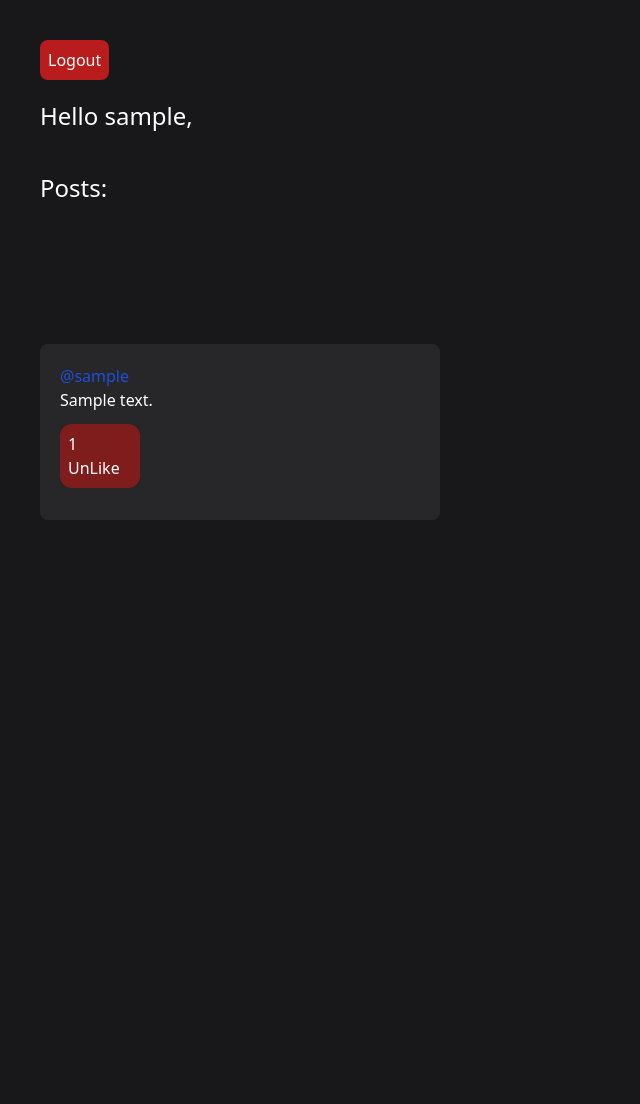
After one commit to MayankPurohit8/Backend, a Node server app: page /posts in a window 1280 px wide. The commit adds this page. Shown: the whole page, without its empty margins (0-640 px from the left). Run offline with Node 20, Linux system fonts and the light colour scheme; a user stored in the database is signed in; tables that the repository leaves empty hold one stand-in row (values such as "Sample post"); some libraries are stand-ins or nearby versions.

Commit message:
Posts application like and edit and posts feature

```diff
--- a/11basic_Post_application/app.js
+++ b/11basic_Post_application/app.js
@@ -58,14 +58,14 @@ app.post("/login", async function (req, res) {
     if (result) {
       let token = jwt.sign({ email, userId: user.__id }, "shh");
       res.cookie("token", token);
-      res.status(200).send("/profile");
+      res.status(200).redirect("/profile");
     } else res.redirect("/login");
   });
 });
 
 app.get("/logout", isLoggedin, function (req, res) {
   res.cookie("token", "");
-  res.send("/login ");
+  res.render("login");
 });
 
 function isLoggedin(req, res, next) {
@@ -98,4 +98,47 @@ app.post("/post", isLoggedin, async function (req, res) {
   res.redirect("/profile");
 });
 
+app.get("/like/:id", isLoggedin, async function (req, res) {
+  let user = await userModel.findOne({ email: req.user.email });
+  let post = await postModel.findOne({ _id: req.params.id }).populate("user");
+
+  if (await post.likes.includes(user._id)) {
+    let i = post.likes.indexOf(user.Id);
+    post.likes.splice(i, 1);
+  } else {
+    post.likes.push(user._id);
+  }
+  await post.save();
+  res.redirect("/posts");
+});
+
+app.get("/edit/:id", isLoggedin, async function (req, res) {
+  let user = await userModel.findOne({ email: req.user.email });
+  let post = await postModel.findOne({ _id: req.params.id });
+  res.render("edit", { user: user, post: post });
+});
+
+app.post("/edit/:id", isLoggedin, async function (req, res) {
+  await postModel.findOneAndUpdate(
+    { _id: req.params.id },
+    { content: req.body.content }
+  );
+
+  res.redirect("/profile");
+});
+
+app.get("/edit/:id", isLoggedin, async function (req, res) {
+  let user = await userModel.findOne({ email: req.user.email });
+  let post = await postModel.findOne({ _id: req.params.id });
+  res.render("edit", { user: user, post: post });
+});
+
+app.get("/posts", isLoggedin, async function (req, res) {
+  let user = await userModel.findOne({ email: req.user.email });
+  let allusers = await userModel.find();
+  let allposts = await postModel.find().populate("user");
+
+  res.render("posts", { user: user, allposts: allposts, allusers: allusers });
+});
+
 app.listen(3000);
--- /dev/null
+++ b/11basic_Post_application/views/posts.ejs
@@ -0,0 +1,52 @@
+<!DOCTYPE html>
+<html lang="en">
+
+<head>
+    <meta charset="UTF-8">
+    <meta name="viewport" content="width=device-width, initial-scale=1.0">
+    <title>Document</title>
+    <script src="https://cdn.tailwindcss.com"></script>
+</head>
+
+<body>
+    <div class="bg-zinc-900 h-max flex flex-col gap-10">
+        <div class="w-full  p-10">
+            <a href="/logout" class="p-2 rounded-lg bg-red-700 text-white block w-min ">Logout</a>
+            <div class="text-white text-2xl py-5  ">Hello <%=user.username%>,</div>
+            <div class="text-white text-2xl py-5  ">Posts: </div>
+        </div>
+
+        <div class=" p-10 flex flex-col gap-5 h-screen ">
+
+            <% allposts.reverse().forEach(function(post){%>
+                <%if(post.use!=user._id){%>
+                <div class="posts w-1/3 flex flex-col gap-5 ">
+                    <div class=" p-5 rounded-lg  bg-zinc-800 ">
+                        <div class="text-blue-700">@<%=post.user.username%>
+                        </div>
+                        <div class="text-white">
+                            <%= post.content%>
+                        </div>
+                        <div class="btns py-3 flex justify-between w-1/3">
+                            <%if(post.likes.includes(user._id)){%>
+                                <a href="/like/<%=post._id%>" class="bg-red-900 text-white p-2 rounded-xl w-20">
+                                    <%=post.likes.length%> UnLike
+                                </a>
+                                <%}else{%>
+                                    <a  href="/like/<%=post._id%>" class="bg-red-900 text-white p-2 rounded-xl w-20">
+                                        <%=post.likes.length%> Like
+                                    </a>
+
+                                    <%}%>
+
+                        </div>
+                    </div>
+                </div>
+                <%}})%>
+
+        </div>
+
+    </div>
+</body>
+
+</html>
```
Also changed, not shown: 11basic_Post_application/views/edit.ejs (added, +26 -0 lines), 11basic_Post_application/views/profile.ejs (+7 -3 lines).
